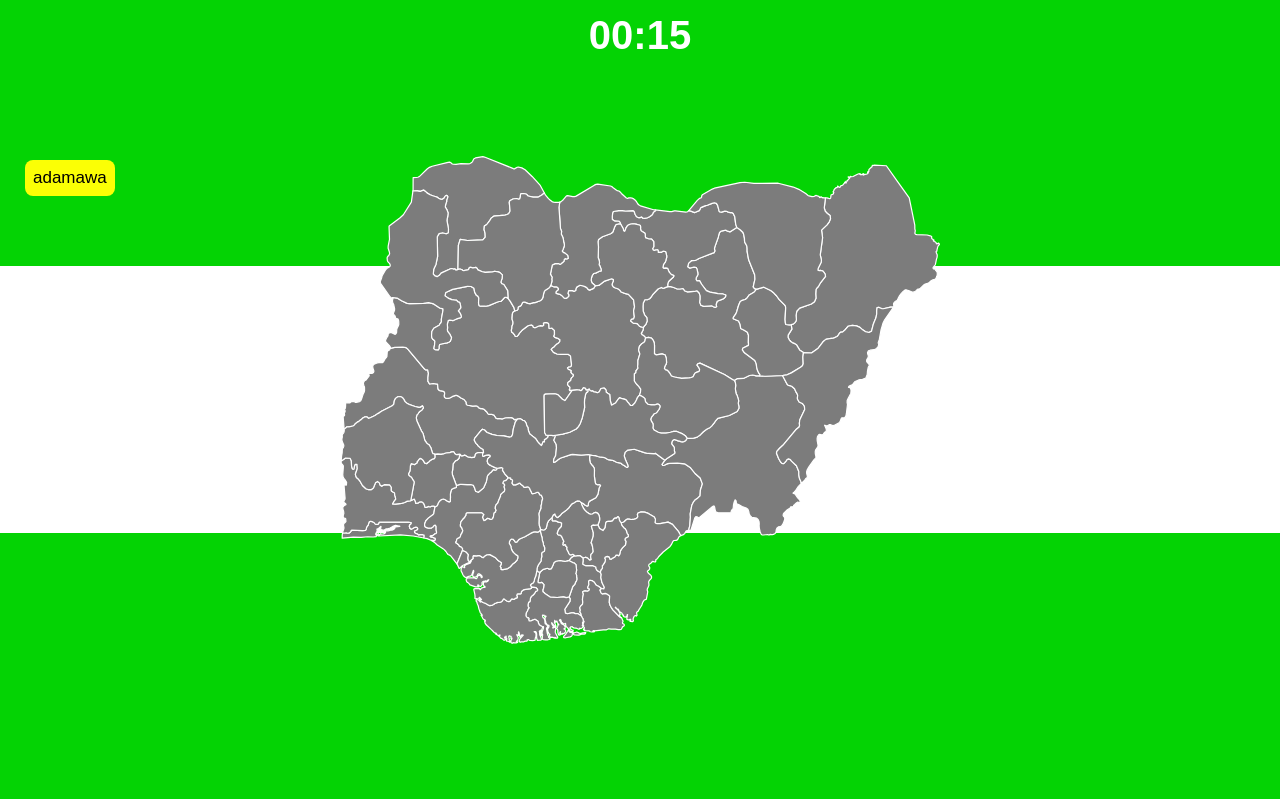
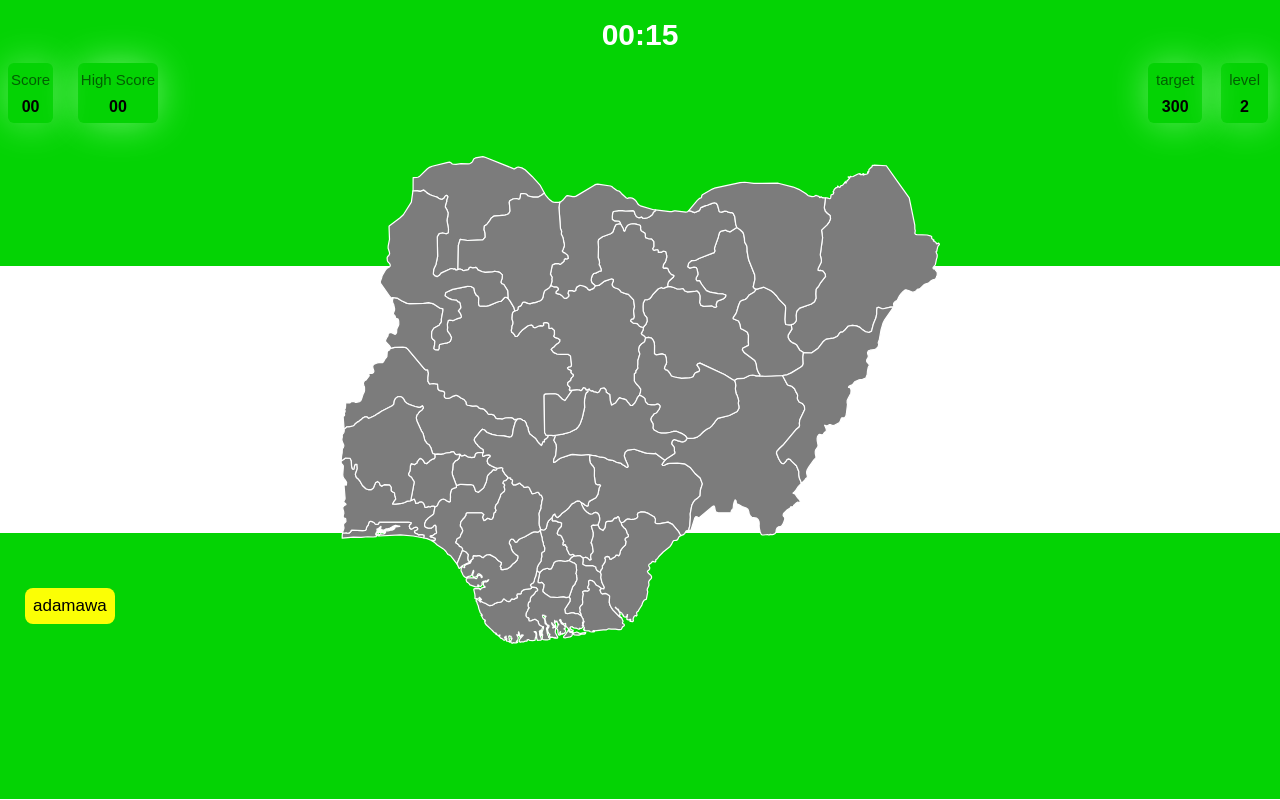
Before and after one commit to jamesoyanna/map-game, a plain HTML site: page index.html in a window 1280 px wide. Drawn offline with Linux system fonts and the light colour scheme.

Commit message:
Integrate game score calculation and animation on game play

```diff
--- a/app.js
+++ b/app.js
@@ -9,6 +9,13 @@ const states = [
     "imo",          "abia",     "ebonyi",     "nassarawa",  "katsina",
     "bayelsa"
 ];
+
+// score gotten per correct answer
+const correctScore = 15;
+
+// bonus score for getting three correct score in a row
+const rowScore = 15 * 3;
+
 
 // retrieve all states available on map DOM object
 let countryStates = document.querySelectorAll('.state');
@@ -96,6 +103,10 @@ const ondrag_handler = (event) => {
   }
 
 
+  /*
+      Set a listener on a draggable element and randomly set
+      a state on the draggable that'll be displayed at first.
+  */
   let draggable = document.querySelector('.draggable');
   draggable.addEventListener('dragstart', ondragstart_handler);
   draggable.addEventListener('drag', ondrag_handler);
@@ -104,14 +115,67 @@ const ondrag_handler = (event) => {
 
 
 
-  /**
-   * Allows dropzones to accept draggable as it browsers disables
-   * it by default
-   * @param {DragOver} event a dragover event
-   */
+/**
+ * Allows dropzones to accept draggable as it browsers disables
+ * it by default
+ * @param {DragOver} event a dragover event
+ */
 const ondragover_handler = (event) => {
   event.preventDefault();
   console.log("accept drop")
+}
+
+
+/**
+ * Colors a dropzone with the specified rgb color value. The dropzone to be
+ * colored is retrieved by the id provided on method call.
+ * @param {String} color an rgb color value
+ * @param {DOM Element Id} id a property to uniquely identify a DOM element
+ */
+const colorDropzoneBackground = ( color, id ) => {
+  let state = document.querySelector(`path#${id}`);
+  state.setAttribute("style", `fill: ${color} !important`);
+}
+
+/**
+ * Removes dragover and drop listener from a dropzone
+ * @param {DOM Element} dropzone a svg segment ( path )
+ */
+const removeDropzoneListener = ( dropzone) => {
+  dropzone.removeEventListener('dragover', ondragover_handler);
+  dropzone.removeEventListener('drop', ondrop_handler);
+}
+
+
+/**
+ * Animates a DOM element by including a prebuilt animate
+ * css to the element's css class. The animate css class
+ * will be added if signal is true and removed if signal
+ * is false
+ * @param {DOM Element} element DOM element to animate
+ * @param {Boolean} signal determines the inclusion or
+ * removal of css animate class
+ */
+const animateElement = (element, signal=true) => {
+  if (signal==true){
+    element.classList.add('slideup');
+  }
+  else {
+    element.classList.remove('slideup');
+  }
+}
+
+/**
+ * Increments the current game play store by the value
+ * provided as score
+ * @param {Integer} score the value to be computed as score
+ */
+const incrementCurrentScore = ( score ) => {
+  let currentScoreDomElement = document.getElementById("current-score");
+  animateElement(currentScoreDomElement, false)
+  let newScore = parseInt(currentScoreDomElement.innerText) + score;
+  currentScoreDomElement.innerText = newScore;
+  animateElement(currentScoreDomElement, true);
 }
 
 
@@ -123,6 +187,10 @@ const ondragover_handler = (event) => {
  * @param {DropEvent} event a drop event
  */
 const ondrop_handler = (event) => {
+  // this will help to track if three correct score has been
+  // gotten so a bonus can be assigned
+  let rowCount = 0;
+
   const id = event
                 .dataTransfer
                 .getData('text');
@@ -141,19 +209,36 @@ const ondrop_handler = (event) => {
   let value = dropzoneId.includes(draggableId)
 
   if(value === true){
+    // increment row count
+    rowCount += 1;
+
     // generate a random color to fill the state path
     let color = generate_rand_color();
 
-    console.log(draggableId)
-    let state = document.querySelector(`path#${draggableId}`);
-    state.setAttribute("style", `fill: ${color} !important`);
+    // color dropzone on correct drop
+    colorDropzoneBackground(color, draggableId);
 
     // remove dragover and drop event listener from the dropzone
-    dropzone.removeEventListener('dragover', ondragover_handler);
-    dropzone.removeEventListener('drop', ondrop_handler);
+    removeDropzoneListener(dropzone);
 
     // change draggable property
     change_draggable_prop(draggableelement);
+
+
+    // set score for correct drop
+    if (rowCount === 3){
+      // increment current score with bonus score value
+      incrementCurrentScore(rowScore);
+    }
+    else {
+      // increment current score with correct score value
+      incrementCurrentScore(correctScore)
+    }
+
+  }
+  else {
+    // reset rowCount
+    rowCount = 0;
   }
 
   // change the color of draggable element
--- a/index.html
+++ b/index.html
@@ -14,11 +14,60 @@
 	<div id="container">
 		<div class="map-container">
 
-			<!-- count down timer-->
-			<div class="timer-container">
-				<div id="countdown"></div>
+			<div>
+				<!-- count down timer-->
+				<div class="timer-container">
+					<div id="countdown"></div>
+				</div>
+				<!--** end of count down timer-->
+
+
+				<!-- scores -->
+				<div class="scores">
+
+					<!-- player current score -->
+					<div class="score">
+						<p>Score</p>
+						<span id="current-score">00</span>
+					</div>
+					<!--** player current score-->
+
+
+					<!-- player highest score -->
+					<div class="score">
+						<p>High Score</p>
+						<span id="high-score">00</span>
+					</div>
+					<!--** player highest score -->
+
+				</div>
+				<!--** end of scores -->
+
+
+				<!-- target and level -->
+				<div class="target-lvl">
+
+					<!-- target -->
+					<div class="t-l">
+						<p>target</p>
+						<span>300</span>
+					</div>
+					<!--** end of target -->
+
+
+					<!-- level -->
+					<div class="t-l">
+						<p>level</p>
+						<span>2</span>
+					</div>
+					<!--** end of level -->
+
+				</div>
+				<!--** end of target and level -->
+
+
 			</div>
-			<!--** end of count down timer-->
+
 
 
 			<!-- country color -->
--- a/style.css
+++ b/style.css
@@ -17,11 +17,14 @@ body {
   border-radius: 8px;
   font-size: 17px;
   position: absolute;
-  top: 20vh;
+  bottom: 22vh;
   left: 25px;
   z-index: 2;
 }
 
+/**
+  timer styles
+**/
 .timer-container {
   position: absolute;
   top: 10px;
@@ -45,6 +48,9 @@ body {
 .timer-container .timer-content #timer {
   font-family: Verdana, Geneva, Tahoma, sans-serif;
 }
+/**
+   end of timer styles
+**/
 
 .svg-container {
   position: absolute;
@@ -59,12 +65,17 @@ body {
   align-items: center;
 }
 
+
 .drop-location {
   width: 600px;
   min-width: 300px;
   height: 600px;
 }
 
+
+/*
+  country representing colors styling
+*/
 .bg-color {
   width: 100%;
   height: 33.3vh;
@@ -78,20 +89,105 @@ body {
   background-color: #04d304;
 }
 
- .button{
-  height: 50px;
-  width: 90px;
-  cursor: pointer;
-  color: #fff;
-   background: brown;
-   border-radius: 5px;
-   margin-left: 20px;
+/*
+  end of country representing colors styling
+*/
+
+
+#countdown{
+    padding: 10px 5px;
+    color: #ffffff;
+    font-size: 30px;
+    font-weight: 900;
 }
 
 
-#countdown{
-    padding: 5px;
-    color: #ffffff;
-    font-size: 40px;
-    font-weight: 900;
+/*
+  scores styling
+*/
+.scores {
+  position: absolute;
+  top: 63px;
+  left: 8px;
+  display: flex;
+  width: 150px;
+  justify-content: space-between;
+  align-items: center;
+  text-align: center;
 }
+
+.scores .score {
+  box-shadow: .5px .5px 43px -6px #98f998;
+  border-radius: 6px;
+  color: black;
+  line-height: 27px;
+  padding: 3px;
+}
+
+.scores .score p {
+  font-size: 15px;
+  color: #0000008c;
+}
+
+.scores .score span {
+  font-weight: 600;
+}
+
+/*
+  end of scores styling
+*/
+
+
+/*
+  target and level styling
+*/
+.target-lvl {
+  position: absolute;
+  top: 63px;
+  right: 12px;
+  display: flex;
+  width: 120px;
+  justify-content: space-between;
+  align-items: center;
+  text-align: center;
+}
+
+.target-lvl .t-l {
+  box-shadow: .5px .5px 43px -6px #98f998;
+  border-radius: 6px;
+  color: black;
+  line-height: 27px;
+  padding: 3px 8px;
+}
+
+.target-lvl .t-l p {
+  font-size: 15px;
+  color: #0000008c;
+}
+
+.target-lvl .t-l span {
+  font-weight: 600;
+}
+
+/*
+  end of target and level styling
+*/
+
+.slideup {
+  animation: slide-up 1.4s ease;
+}
+
+
+@keyframes slide-up {
+  0% {
+      opacity: 0;
+      font-size: 40px;
+      color: coral;
+      transform: translateY(90px);
+  }
+  100% {
+      opacity: 1;
+      color: black;
+      transform: translateY(0);
+  }
+}
```
